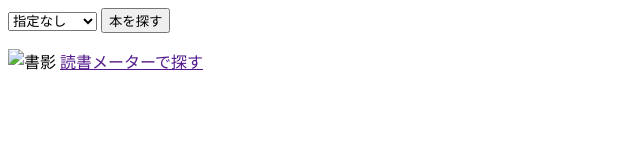
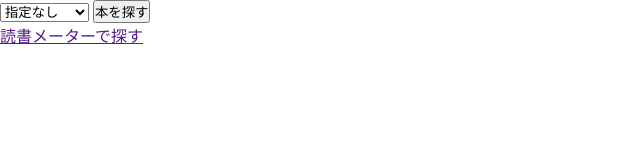
Before and after one commit to ponyoxa/randomBook, a website built with Vite: page index.html in a window 1280 px wide. Shown: the whole page, without its empty margins (0-640 px from the left). Built offline with nearby package versions, Linux system fonts and the light colour scheme.

Commit message:
style: 💄 add css style

```diff
--- /dev/null
+++ b/css/main.css
@@ -0,0 +1,15 @@
+/*
+    Reset CSS
+*/
+
+* {
+    box-sizing: border-box;
+    margin: 0;
+    padding: 0;
+}
+
+*, *::before, *::after {
+    box-sizing: border-box;
+    margin: 0;
+    padding: 0;
+}
--- a/index.html
+++ b/index.html
@@ -4,6 +4,7 @@
     <meta charset="UTF-8">
     <meta name="viewport" content="width=device-width, initial-scale=1.0">
     <title>Random Book</title>
+    <link rel="stylesheet" href="css/main.css" type="text/css">
 </head>
 <body>
     <select name="publisherCode" id="publisherCode">
@@ -15,7 +16,6 @@
     <button onclick="getIsbn();">本を探す</button>
     <p id="isbn"></p>
     <p id="title"></p>
-    <img src="" alt="書影">
     <a id="searchUrl" href="" target="_blank">読書メーターで探す</a>
     <script type="module" src="/src/main.ts"></script>
 </body>
```
